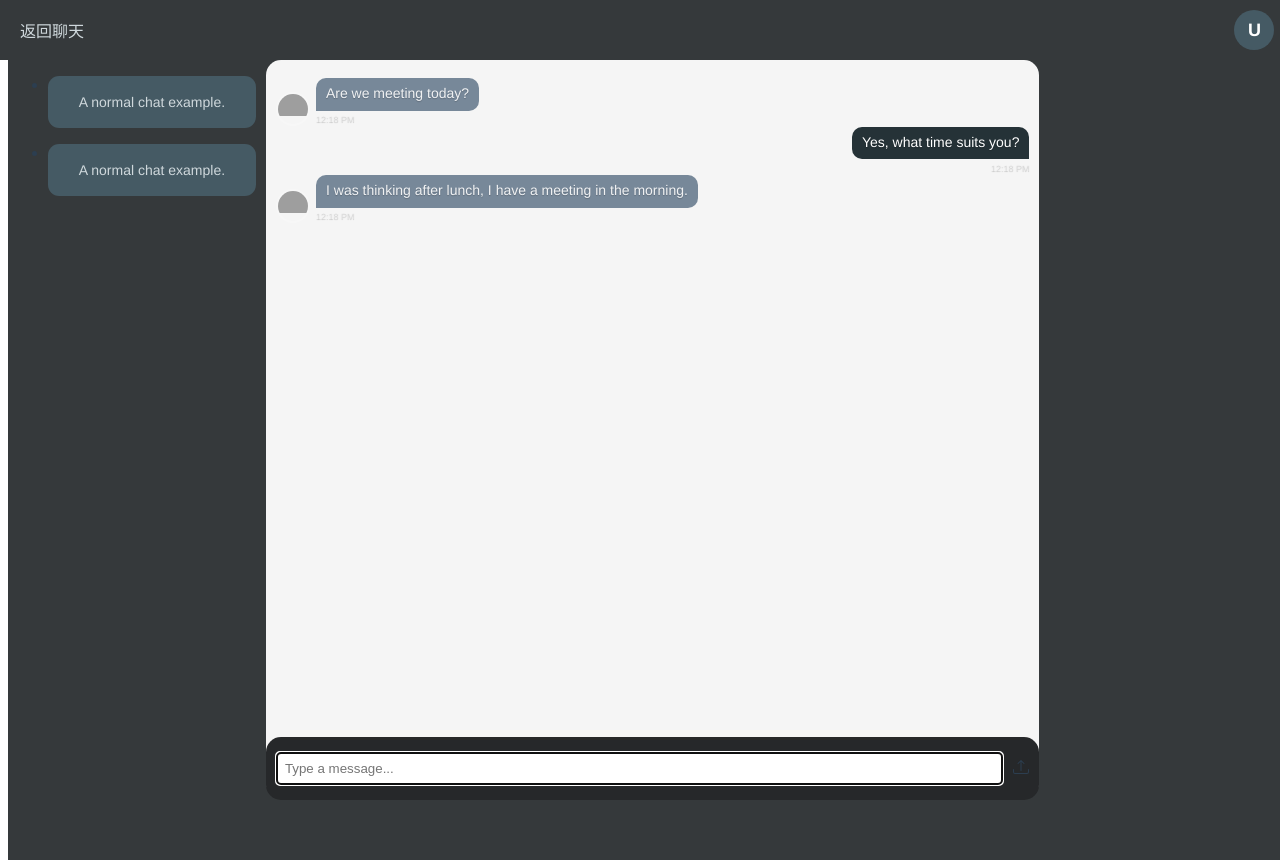
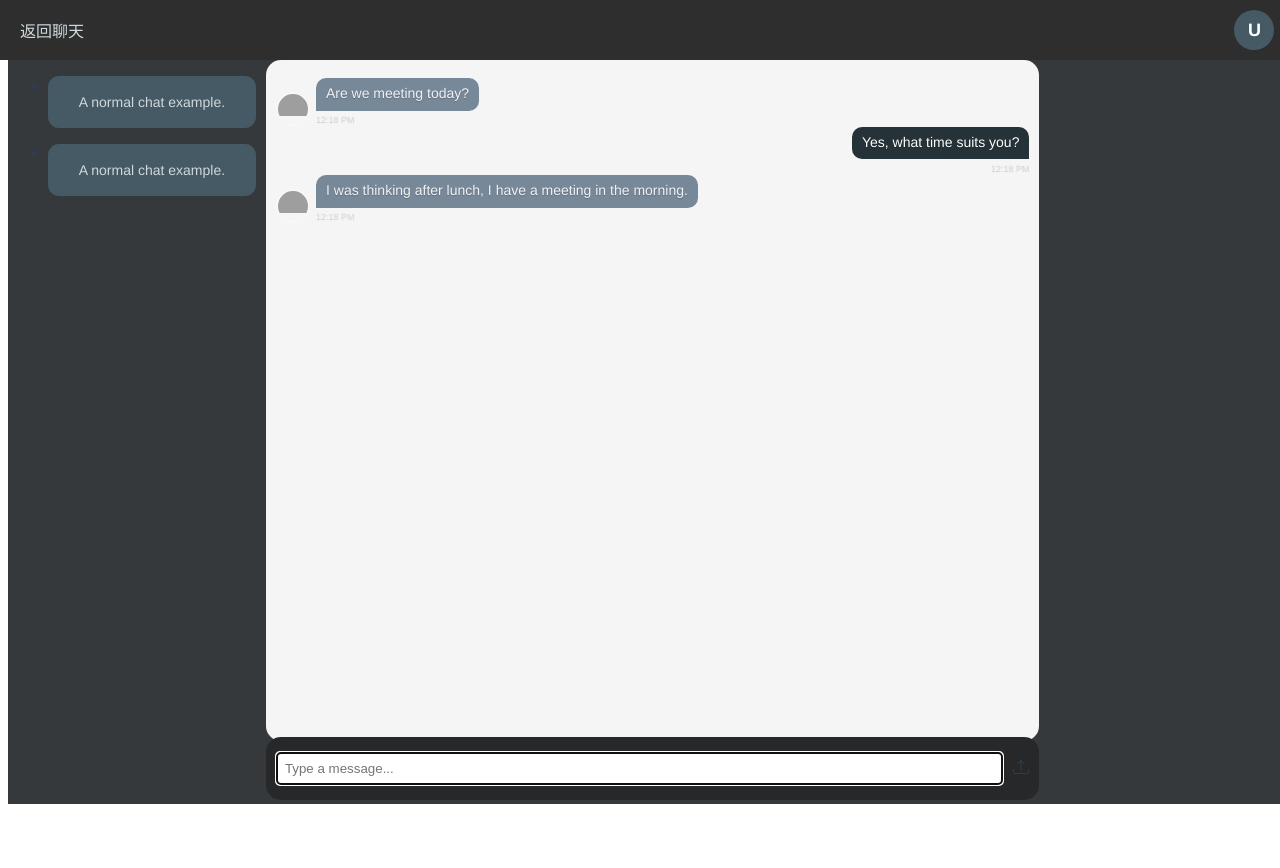
Before and after one commit to qwqqaqqwq00/EmoLM, a Vue app in the folder frontend/: page /chat in a window 1280 px wide. After the commit the page ends 812 px from the top, so only its background shows below. Built offline with nearby package versions, Linux system fonts and the light colour scheme; grey boxes are pictures that could not be loaded.

Commit message:
feat(frontend): 优化聊天界面并添加自动滚动功能

```diff
--- a/frontend/src/components/Chat.vue
+++ b/frontend/src/components/Chat.vue
@@ -1,6 +1,6 @@
 <template>
   <div class="chat-thread">
-    <div class="messages-box">
+    <div class="messages-box" ref="chatContainer">
       <div class="messages-content"
            v-for="msg in messages"
            :key="msg.id"
@@ -58,6 +58,11 @@ export default {
       fileList: [],
     };
   },
+  mounted() {
+    this.$nextTick(() => {
+      this.scrollToBottom();
+    });
+  },
   methods: {
     sendMessage() {
       if (this.newMessage.trim() === '') return;
@@ -73,6 +78,7 @@ export default {
       this.$nextTick(() => {
         const chatThread = document.querySelector('.chat-thread');
         chatThread.scrollTop = chatThread.scrollHeight;
+        this.scrollToBottom();
       });
     },
     toggleUploadCard() {
@@ -84,6 +90,12 @@ export default {
     formatTimestamp(date) {
       return new Date(date).toLocaleTimeString([], { hour: '2-digit', minute: '2-digit' });
     },
+    scrollToBottom() {
+      const container = this.$refs.chatContainer;
+      if (container) {
+        container.scrollTop = container.scrollHeight;
+      }
+    },
   },
 };
 </script>
@@ -92,7 +104,7 @@ export default {
 .chat-thread {
   display: flex;
   flex-direction: column;
-  height: 100vh;
+  height: 100%;
   width: 100%;
   align-items: center;
 }
@@ -100,6 +112,7 @@ export default {
 /* Messages box: 50% width, scrollable */
 .messages-box {
   width: 100%;
+  height: 80%;
   flex: 1;
   background-color: #f5f5f5;
   overflow-y: auto;
--- a/frontend/src/components/ChatBoard.vue
+++ b/frontend/src/components/ChatBoard.vue
@@ -37,7 +37,7 @@ export default {
   display:  flex;
   flex-direction: row;
   align-items: center;
-  height: 100vh; /* 100% of viewport height */
+  height: 93vh; /* 100% of viewport height */
   width: 102%; /* Full width */
   background: #35393b;
 }
--- a/frontend/src/components/ChatHeader.vue
+++ b/frontend/src/components/ChatHeader.vue
@@ -52,8 +52,7 @@ export default {
   justify-content: space-between;
   align-items: center;
   padding: 10px 20px;
-  background-color: #35393b;
-  color: #fff;
+  background-color: #2e2e2e;
   position: fixed;
   top: 0;
   left: 0;
```
